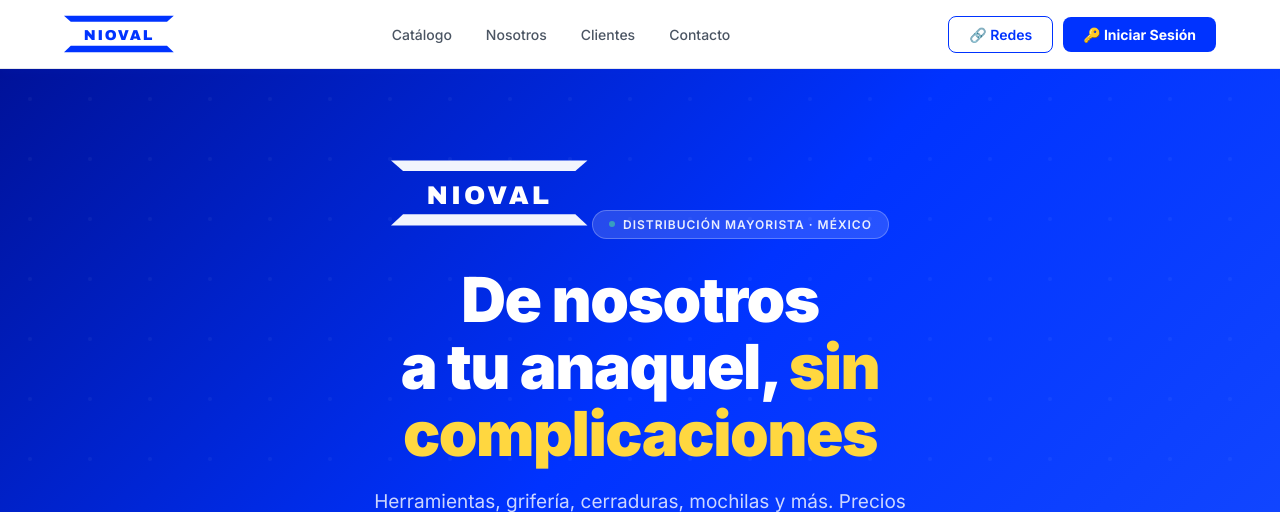
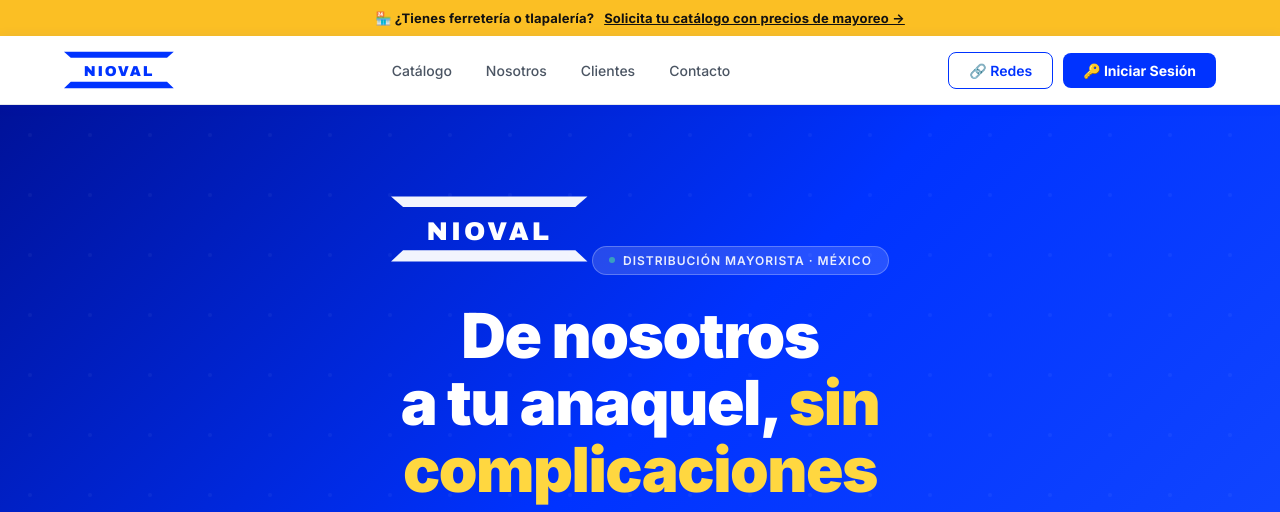
Before and after one commit to luisgarciau03-art/NIOVALWEB, a Flask app: page / in a window 1280 px wide. Shown: the top 512 px of the page. Run offline with Flask 3, Linux system fonts and the light colour scheme; some libraries are stand-ins or nearby versions.

Commit message:
Add top banner linking to /mayoreo lead landing

```diff
--- a/templates/landing.html
+++ b/templates/landing.html
@@ -486,6 +486,11 @@ footer {
 </style>
 </head>
 <body>
+
+<!-- ══════ BANNER MAYOREO ══════ -->
+<a href="/mayoreo" style="display:flex;align-items:center;justify-content:center;gap:10px;background:#FBBF24;color:#111;padding:10px 16px;font-size:13px;font-weight:700;text-decoration:none;text-align:center;letter-spacing:.2px">
+  🏪 ¿Tienes ferretería o tlapalería? <span style="text-decoration:underline">Solicita tu catálogo con precios de mayoreo →</span>
+</a>
 
 <!-- ══════ NAVBAR ══════ -->
 <nav class="nav">
```
